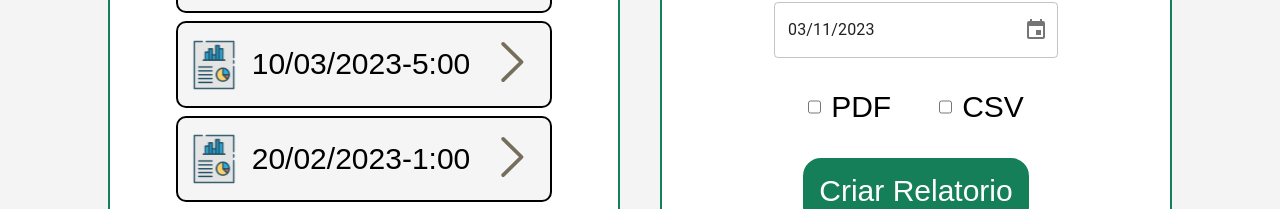
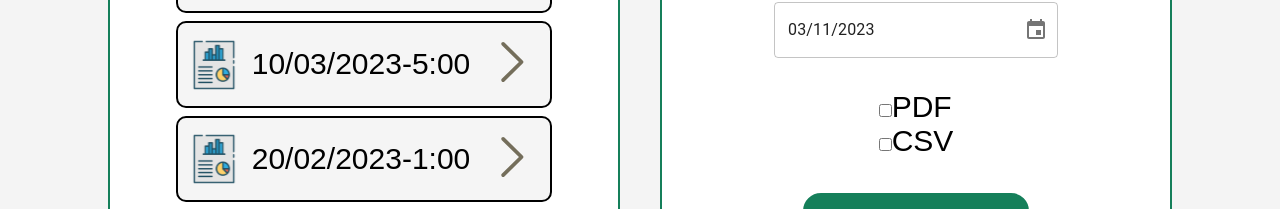
Before and after one commit to RogerioJss/Projeto-Integrador, a React (Vite) app: page /relatorios in a window 1280 px wide. Shown: the part 271-480 px from the top of the page. Built offline with nearby package versions, Linux system fonts and the light colour scheme; no server answers.

Commit message:
Adicionando tipo de relatorio e corrigindo o checkbox

```diff
--- a/package.json
+++ b/package.json
@@ -20,7 +20,9 @@
     "axios": "^1.6.2",
     "dayjs": "^1.11.10",
     "firebase": "^10.6.0",
+    "pdfmake": "^0.2.8",
     "react": "^18.2.0",
+    "react-csv": "^2.2.2",
     "react-dom": "^18.2.0",
     "react-dropzone": "^14.2.3",
     "react-firebase-hooks": "^5.1.1",
--- a/src/Componentes/Relatorios/CriarRelatorios/index.jsx
+++ b/src/Componentes/Relatorios/CriarRelatorios/index.jsx
@@ -47,8 +47,7 @@ const CriarRelatorios = () => {
         <CalendarioPesquisa />
       </ContainerFiltro>
       <ConteinerTipoRelatorio>
-        <TipoRelatorio>PDF</TipoRelatorio>
-        <TipoRelatorio>CSV</TipoRelatorio>
+        <TipoRelatorio></TipoRelatorio>
       </ConteinerTipoRelatorio>
       <Button width={100}>Criar Relatorio</Button>
     </ConteinerGeral>
--- a/src/Componentes/Relatorios/TipoRelatorio/index.jsx
+++ b/src/Componentes/Relatorios/TipoRelatorio/index.jsx
@@ -1,27 +1,56 @@
 import styled from "styled-components"
 import TextosInferiores from "../../Textos/TextosInferiores"
-import { useState } from "react"
-
+import React, { useState } from 'react';
 
 const TipoRelatorioInput = styled.input.attrs({type:'checkbox'})`
  border-radius: 50%;
 `
+
 const ConteinerGeral = styled.div`
     display: flex;
     gap: 10px;
 `
-const TipoRelatorio = ({children})=>{
-    const [tipoRelatorioValue, setTipoRelatorioValue] = useState(false)
-    function ValorTipoRelatorio(){
-        setTipoRelatorioValue(!tipoRelatorioValue)
-        console.log(tipoRelatorioValue)
-    }
-    return (
+
+const TipoRelatorio = ({children}) => {
+  const [checkbox1, setCheckbox1] = useState(false);
+  const [checkbox2, setCheckbox2] = useState(false);
+
+  const trocarCheckbox1 = () => {
+    setCheckbox1(!checkbox1);
+    setCheckbox2(false); // Para desmarcar o segundo checkbox
+  };
+
+  const trocarCheckbox2 = () => {
+    setCheckbox2(!checkbox2);
+    setCheckbox1(false); // Para desmarcar o primeiro checkbox
+  };
+
+  return (
     <ConteinerGeral>
-        <TipoRelatorioInput value={tipoRelatorioValue} onChange={ValorTipoRelatorio}/>
-        <TextosInferiores>{children}</TextosInferiores>
+    <TextosInferiores>
+    <div>
+      <label>
+        <input
+          type="checkbox"
+          checked={checkbox1}
+          onChange={trocarCheckbox1}
+        />
+        PDF
+      </label>
+      <br />
+      <label>
+        <input
+          type="checkbox"
+          checked={checkbox2}
+          onChange={trocarCheckbox2}
+        />
+        CSV
+      </label>
+    </div>
+    </TextosInferiores>
     </ConteinerGeral>
-    )
-}
+  );
+};
 
-export default TipoRelatorio
+
+export default TipoRelatorio;
```
Also changed, not shown: src/Componentes/Relatorios/FuncaoCSV/index.jsx (added, +35 -0 lines), src/Componentes/Relatorios/FuncaoPDF/index.jsx (added, +66 -0 lines), 1 other file (tests, documents, lock files or other folders).
